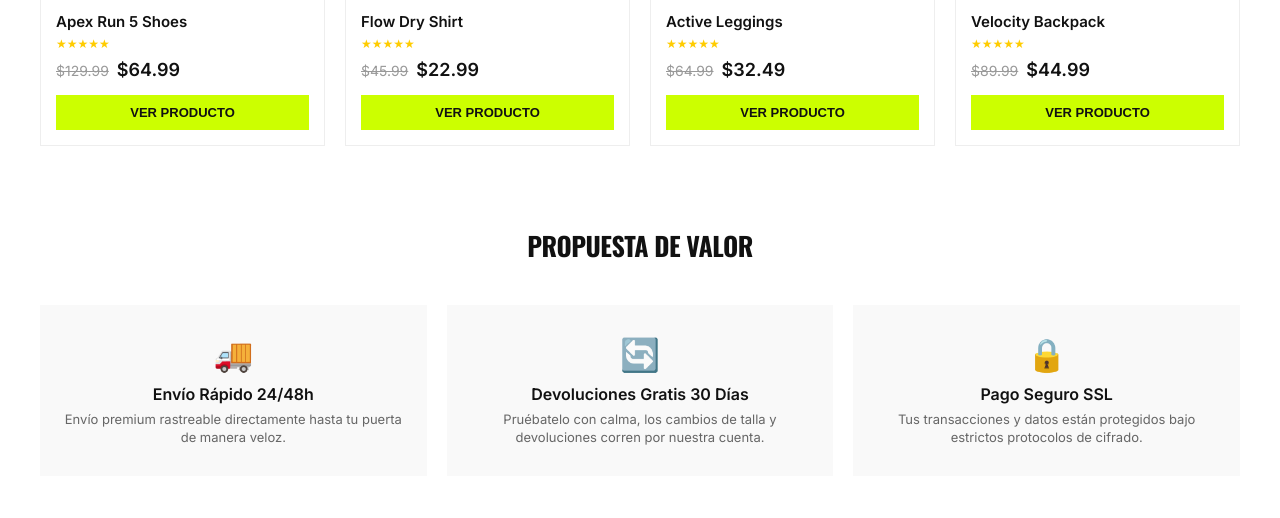
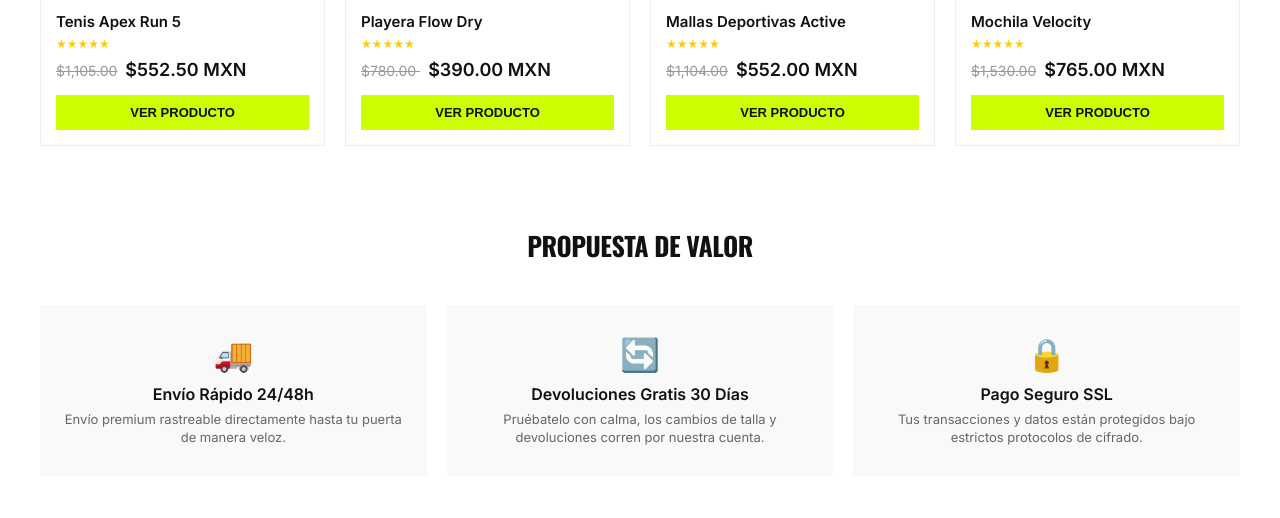
Before and after one commit to Cuyox3/hackeatong, a plain HTML site: page index.html in a window 1280 px wide. Shown: the part 1311-1829 px from the top of the page. Drawn offline with nearby package versions, Linux system fonts and the light colour scheme.

Commit message:
Se actualizan los precios y titulos index.html

```diff
--- a/index.html
+++ b/index.html
@@ -3,7 +3,7 @@
 <head>
     <meta charset="UTF-8">
     <meta name="viewport" content="width=device-width, initial-scale=1.0">
-    <title>SPORTSHUB - Oferta Exclusiva</title>
+    <title>SPORTSHUB</title>
     <!-- Importamos fuentes tipográficas de alto impacto deportivo -->
     <link rel="preconnect" href="https://fonts.googleapis.com">
     <link rel="preconnect" href="https://fonts.gstatic.com" crossorigin>
@@ -74,9 +74,9 @@
                         <span class="product-tag sale">-50%</span>
                         <img src="https://images.unsplash.com/photo-1606107557195-0e29a4b5b4aa?q=80&w=400&auto=format&fit=crop" alt="Apex Run 5">
                     </div>
-                    <div class="product-name">Apex Run 5 Shoes</div>
+                    <div class="product-name">Tenis Apex Run 5</div>
                     <div class="product-rating">★★★★★</div>
-                    <div class="product-price"><span class="old-price">$129.99</span>$64.99</div>
+                    <div class="product-price"><span class="old-price">$1,105.00</span>$552.50 MXN</div>
                     <button class="view-product-btn">Ver Producto</button>
                 </div>
                 <!-- Producto 2 -->
@@ -85,9 +85,9 @@
                         <span class="product-tag">Popular</span>
                         <img src="https://images.unsplash.com/photo-1581655353564-df123a1eb820?q=80&w=400&auto=format&fit=crop" alt="Flow Dry Shirt">
                     </div>
-                    <div class="product-name">Flow Dry Shirt</div>
+                    <div class="product-name">Playera Flow Dry</div>
                     <div class="product-rating">★★★★★</div>
-                    <div class="product-price"><span class="old-price">$45.99</span>$22.99</div>
+                    <div class="product-price"><span class="old-price">$780.00 </span>$390.00 MXN</div>
                     <button class="view-product-btn">Ver Producto</button>
                 </div>
                 <!-- Producto 3 -->
@@ -96,9 +96,9 @@
                         <span class="product-tag sale">-50%</span>
                         <img src="https://images.unsplash.com/photo-1539185441755-769473a23570?q=80&w=400&auto=format&fit=crop" alt="Active Leggings">
                     </div>
-                    <div class="product-name">Active Leggings</div>
+                    <div class="product-name">Mallas Deportivas Active</div>
                     <div class="product-rating">★★★★★</div>
-                    <div class="product-price"><span class="old-price">$64.99</span>$32.49</div>
+                    <div class="product-price"><span class="old-price">$1,104.00</span>$552.00 MXN</div>
                     <button class="view-product-btn">Ver Producto</button>
                 </div>
                 <!-- Producto 4 -->
@@ -107,9 +107,9 @@
                         <span class="product-tag">Nuevo</span>
                         <img src="https://images.unsplash.com/photo-1622560480605-d83c853bc5c3?q=80&w=400&auto=format&fit=crop" alt="Velocity Backpack">
                     </div>
-                    <div class="product-name">Velocity Backpack</div>
+                    <div class="product-name">Mochila Velocity</div>
                     <div class="product-rating">★★★★★</div>
-                    <div class="product-price"><span class="old-price">$89.99</span>$44.99</div>
+                    <div class="product-price"><span class="old-price">$1,530.00</span>$765.00 MXN</div>
                     <button class="view-product-btn">Ver Producto</button>
                 </div>
             </div>
```
